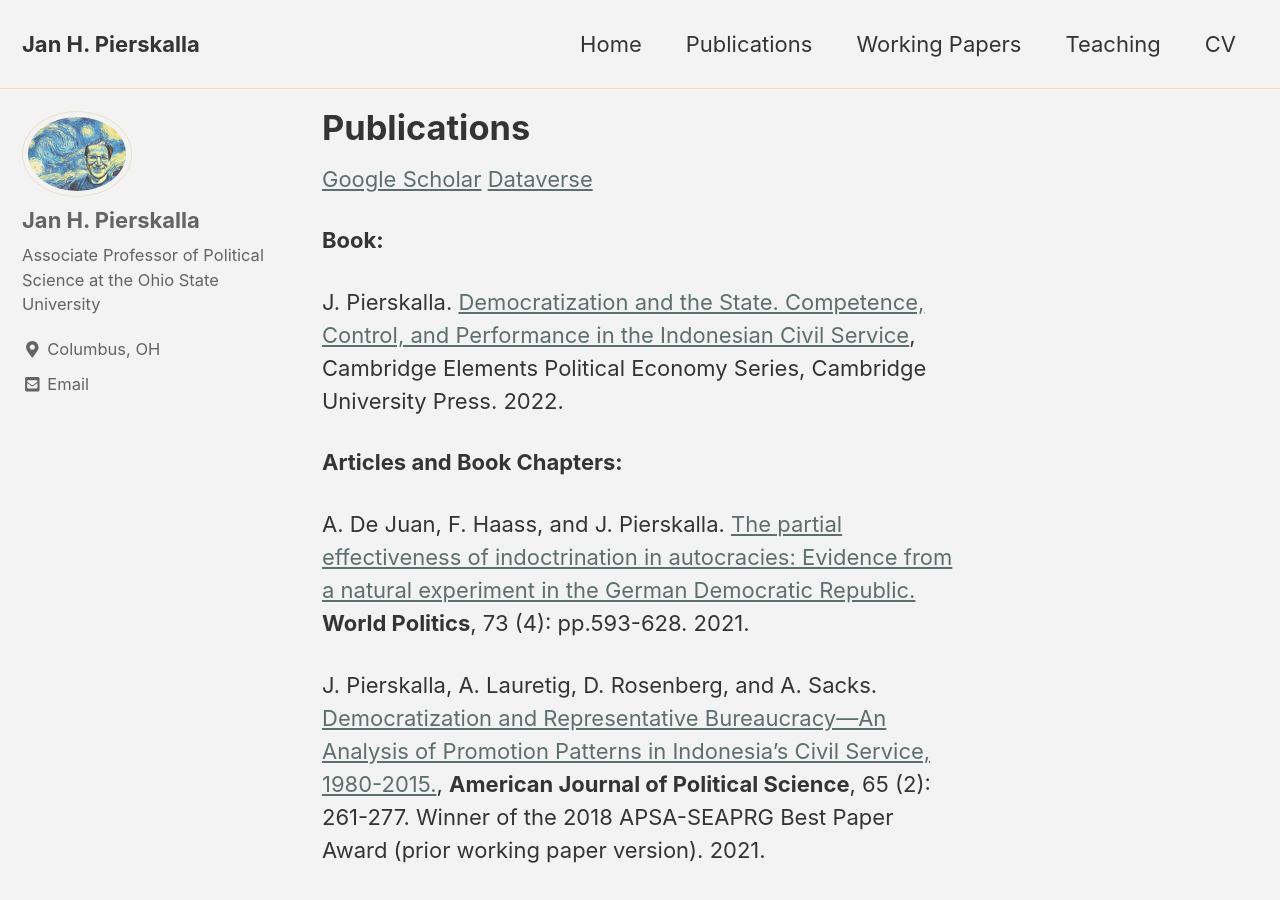
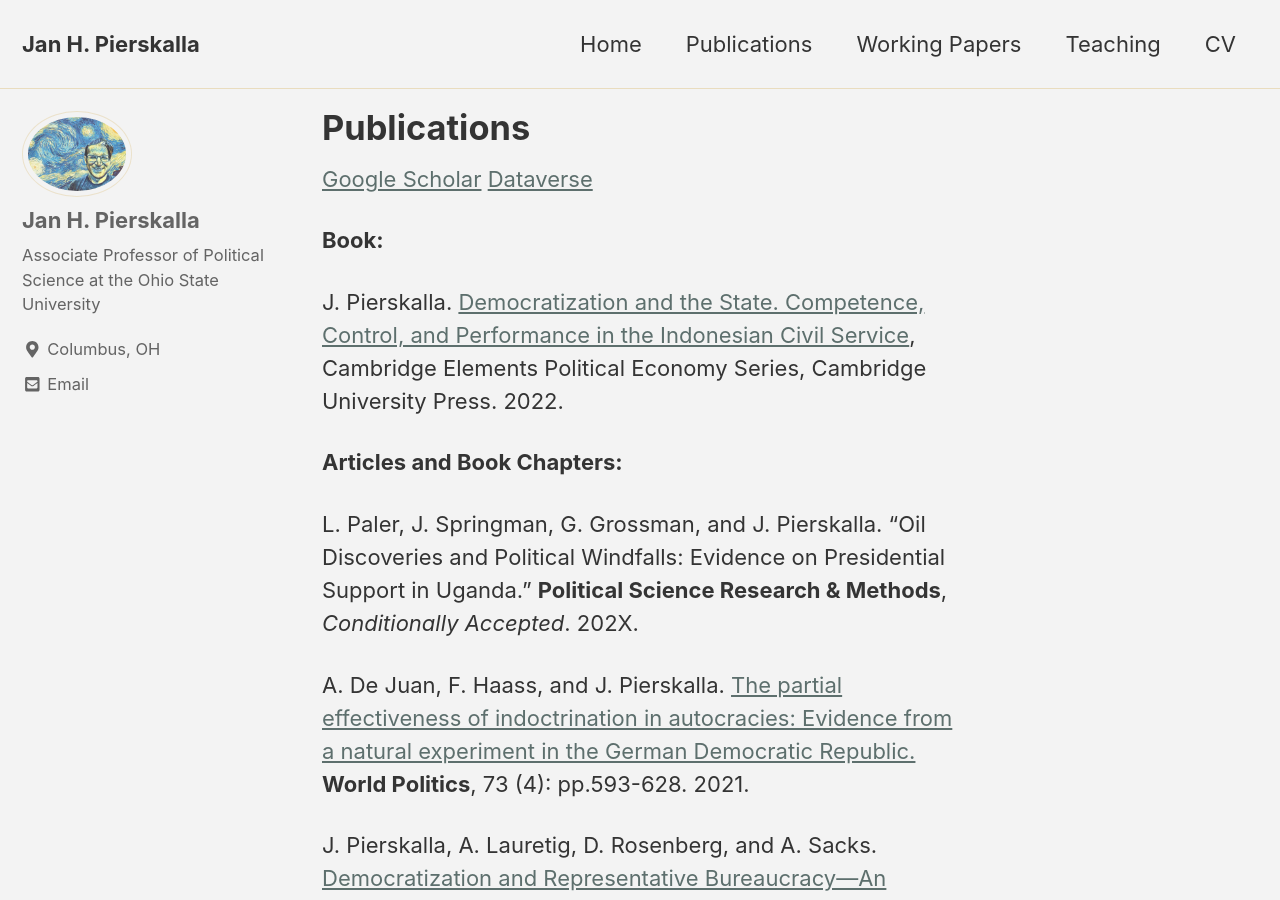
Before and after one commit to jpierskalla/jpierskalla.github.io, a Jekyll site: the page built from pages/publications.md, in a window 1280 px wide and 900 px high. Built offline with Jekyll 4.4.1, drawn with Linux system fonts in a browser that asks for light colours; nearby versions of some CDN libraries.

Commit message:
Update publications.md

```diff
--- a/pages/publications.md
+++ b/pages/publications.md
@@ -14,6 +14,8 @@
 J. Pierskalla. [Democratization and the State. Competence, Control, and Performance in the Indonesian Civil Service](https://doi.org/10.1017/9781009264839), Cambridge Elements Political Economy Series, Cambridge University Press. 2022.
 
 __Articles and Book Chapters:__
+
+L. Paler, J. Springman, G. Grossman, and J. Pierskalla. "Oil Discoveries and Political Windfalls: Evidence on Presidential Support in Uganda." **Political Science Research & Methods**, *Conditionally Accepted*. 202X.
 
 A. De Juan, F. Haass, and J. Pierskalla. [The partial effectiveness of indoctrination in autocracies: Evidence from a natural experiment in the German Democratic Republic.](https://www.cambridge.org/core/journals/world-politics/article/abs/partial-effectiveness-of-indoctrination-in-autocracies/3E8EDA6B1DCEB8DCCEB697864B092BDC) **World Politics**, 73 (4): pp.593-628. 2021.
 
```
